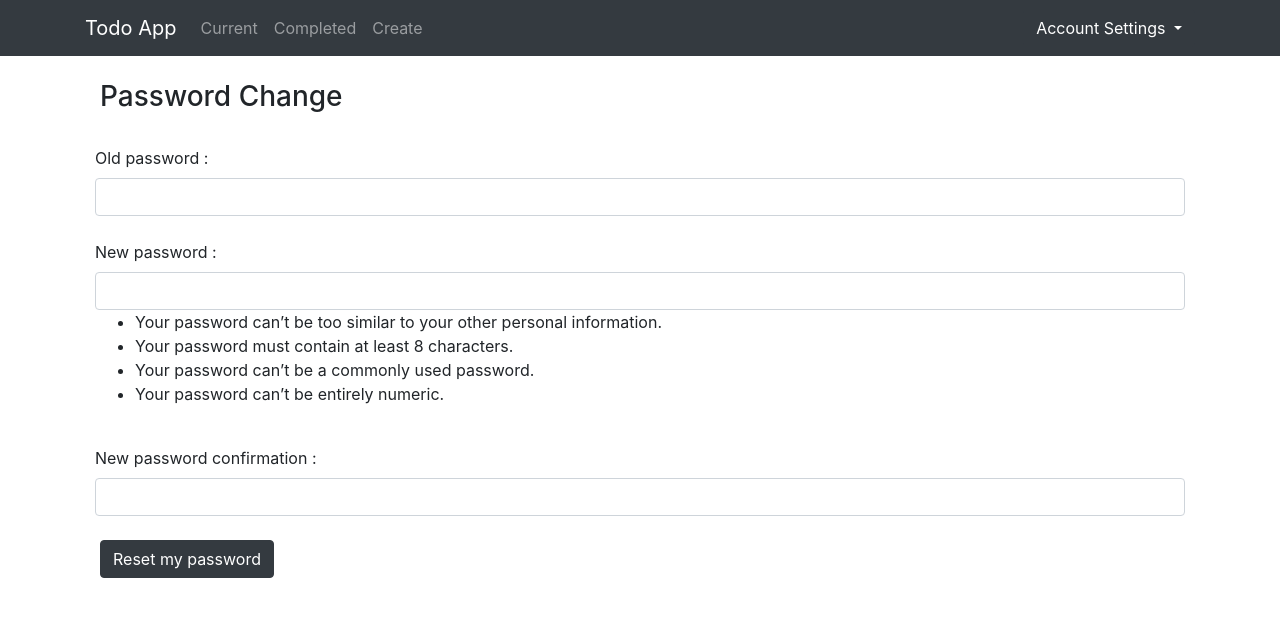
After one commit to gauravthapar/TodoApp, a Django app: page /password_change in a window 1280 px wide. The commit adds this page. Shown: the top 617 px of the page. Run offline with Django 3.2, Linux system fonts and the light colour scheme; a user stored in the database is signed in; some libraries are stand-ins or nearby versions.

Commit message:
change password feature added

```diff
--- a/todo/urls.py
+++ b/todo/urls.py
@@ -23,6 +23,7 @@ urlpatterns = [
     path('signup/',views.signupuser, name = 'signupuser'),
     path('login/',views.loginuser, name ="loginuser"),
     path('logout/',views.logoutuser, name = 'logoutuser'),
+
     path('password_reset/',
         auth_views.PasswordResetView.as_view(template_name = 'todolist/password_reset.html'),
         name = "password_reset"
@@ -40,6 +41,15 @@ urlpatterns = [
         name = "password_reset_complete"
     ),
 
+    path('password_change',
+        auth_views.PasswordChangeView.as_view(template_name = 'todolist/password_change.html'),
+        name = "password_change"
+    ),
+
+    path('password_change/done',
+        auth_views.PasswordChangeDoneView.as_view(template_name = 'todolist/password_change_done.html'),
+        name = "password_change_done"
+    ),
 
 
     path('',views.home, name = "home"),
@@ -50,14 +60,3 @@ urlpatterns = [
     path('todo/<int:todo_pk>/complete', views.completetodo, name = "completetodo"),
     path('todo/<int:todo_pk>/delete', views.deletetodo, name = "deletetodo"),
 ]
-
-
-
-
-#accounts/logout/ [name='logout']
-#accounts/password_change/ [name='password_change']
-#accounts/password_change/done/ [name='password_change_done']
-#accounts/password_reset/ [name='password_reset']
-#accounts/password_reset/done/ [name='password_reset_done']
-#accounts/reset/<uidb64>/<token>/ [name='password_reset_confirm']
-#accounts/reset/done/ [name='password_reset_complete']
--- a/todolist/templates/todolist/base.html
+++ b/todolist/templates/todolist/base.html
@@ -47,7 +47,16 @@
     <ul class="navbar-nav ml-auto">
             {% if user.is_authenticated %}
                 <li class="nav-item">
-                    <a href="#" onclick="$('#signOutBtn').click()" class="nav-link">Logout</a>
+                    <!-- <a href="#" onclick="$('#signOutBtn').click()" class="nav-link">Logout</a> -->
+                    <div class="dropdown">
+                        <button class="btn btn-dark dropdown-toggle" type="button" id="dropdownMenuButton" data-toggle="dropdown" aria-haspopup="true" aria-expanded="false">
+                            Account Settings
+                        </button>
+                        <div class="dropdown-menu" aria-labelledby="dropdownMenuButton">
+                            <a class="dropdown-item" href="#" onclick="$('#signOutBtn').click()" class="nav-link">Logout</a>
+                            <a class="dropdown-item" href="{% url 'password_change' %}">Change Password</a>
+                        </div>
+                    </div>
                     <form style='display: none;' method="POST" action="{% url 'logoutuser' %}">
                         {% csrf_token %}
                         <button id="signOutBtn" type="submit">Logout</button>
--- /dev/null
+++ b/todolist/templates/todolist/password_change.html
@@ -0,0 +1,32 @@
+{% extends "todolist/base.html" %}
+
+{% block content %}
+
+<div class = "container">
+    <br><h3> Password Change </h3><br>
+</div>
+
+<form method = "POST">
+    {% csrf_token %}
+    <div class = "container">
+        {% if form.errors %}
+            <div class="alert alert-danger" role="alert">
+                {{ form.errors }}
+            </div>
+        {% endif %}
+        <div class="form-row">
+            <label for="id_old_password">Old password :</label>
+            <input type="password" name="old_password" autocomplete = "off" class="form-control" required="" id="id_old_password">
+        </div><br>
+        <div class="form-row">
+            <label for="id_new_password1">New password :</label>
+            <input type="password" name="new_password1" autocomplete="off" required="" id="id_new_password1" class="form-control" aria-autocomplete="list">
+            <div class="help"><ul><li>Your password can’t be too similar to your other personal information.</li><li>Your password must contain at least 8 characters.</li><li>Your password can’t be a commonly used password.</li><li>Your password can’t be entirely numeric.</li></ul></div>
+        </div><br>
+        <div class="form-row">
+            <label for="id_new_password2">New password confirmation :</label>
+            <input type="password" name="new_password2" autocomplete="off" class="form-control" required="" id="id_new_password2">
+        </div><br>
+        <input type="submit" class="btn btn-dark" value="Reset my password">
+    </div>
+{% endblock %}
```
Also changed, not shown: todolist/templates/todolist/password_change_done.html (added, +8 -0 lines), db.sqlite3.
